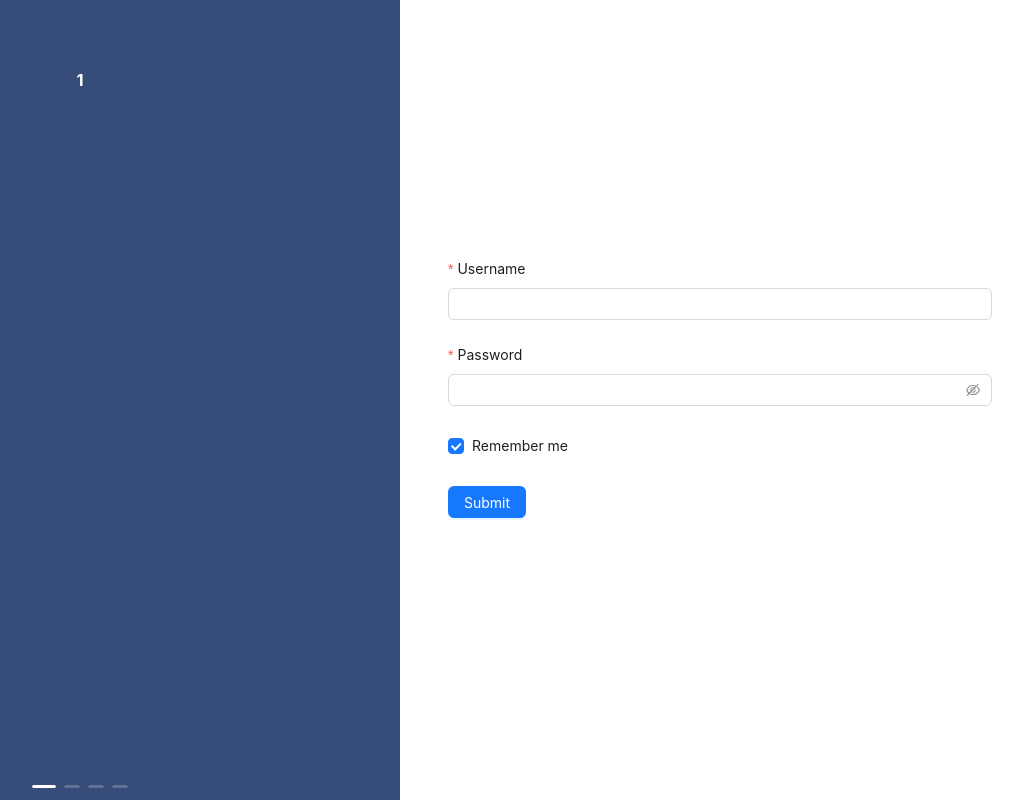
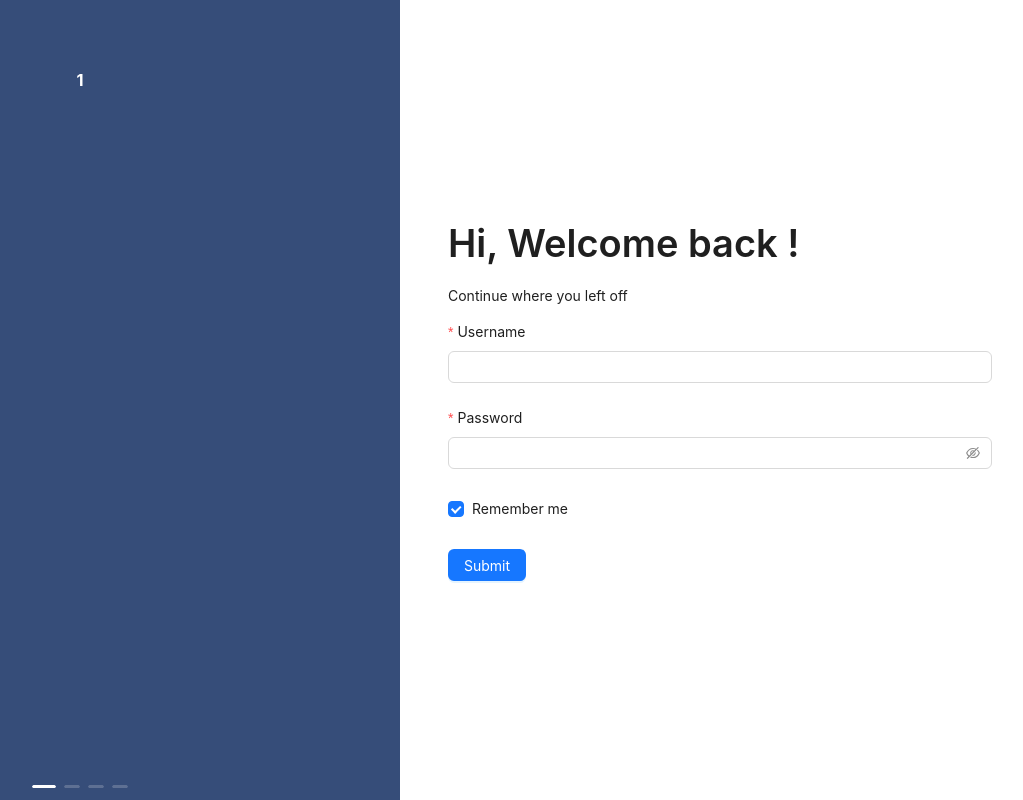
Before and after one commit to dezigndia/HireNXT-Admin-Panel, a React (Create React App) app in the folder frontend/: page /login in a window 1280 px wide. Shown: the whole page, without its empty margins (240-1263 px from the left). Built offline with nearby package versions, Linux system fonts and the light colour scheme.

Commit message:
added login

```diff
--- a/frontend/src/pages/Login/Login.js
+++ b/frontend/src/pages/Login/Login.js
@@ -1,7 +1,17 @@
 // @ts-nocheck
 import React from "react";
-import { Col, Row, Carousel, Form, Input, Button, Checkbox } from "antd";
+import {
+  Col,
+  Row,
+  Carousel,
+  Form,
+  Input,
+  Button,
+  Checkbox,
+  Typography,
+} from "antd";
 import { LoginWrapper } from "./Login.style";
+const { Title, Paragraph } = Typography;
 
 const contentStyle = {
   margin: 0,
@@ -62,6 +72,8 @@ const Login = () => {
             onFinishFailed={onFinishFailed}
             autoComplete="off"
           >
+            <Title>Hi, Welcome back !</Title>
+            <Paragraph>Continue where you left off</Paragraph>
             <Form.Item
               label="Username"
               name="username"
```
